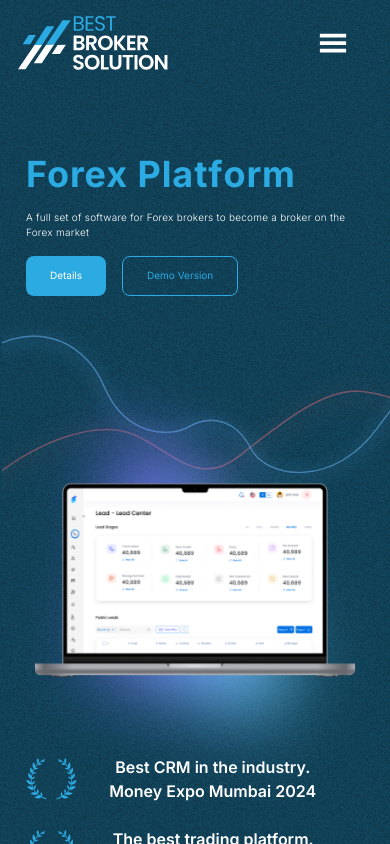
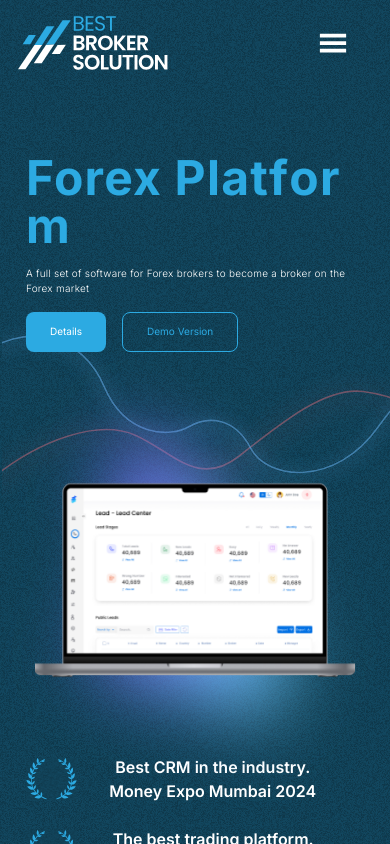
Before and after one commit to Jaber-Ahmed77/bps-new-website, a Next.js app: page / in a window 390 px wide. Shown: the top 844 px of the page. Built offline with nearby package versions, Linux system fonts and the light colour scheme.

Commit message:
Update HeroSection.jsx

```diff
--- a/app/components/HeroSection/HeroSection.jsx
+++ b/app/components/HeroSection/HeroSection.jsx
@@ -40,7 +40,7 @@ export default function HeroSection() {
     <section className="relative flex flex-col items-center md:flex-row p-6 md:p-12 xl:p-14 min-h-[851px]">
       <div className="flex-1 flex flex-col justify-between max-h-[750px] md:max-h-full lg:h-[540px]">
         <div className="space-y-4 md:space-y-6 md:max-w-[400px] mt-11 md:mt-0">
-          <h1 className="text-4xl md:text-nowrap md:text-6xl xl:text-[96px] tracking-wide text-main_blue-500 font-bold">
+          <h1 className="text-5xl md:text-nowrap md:text-6xl xl:text-[96px] tracking-wide text-main_blue-500 font-bold">
             <span ref={textRef} style={{ display: "inline-block", opacity: 0 }}>
               Forex
             </span>{" "}
```
